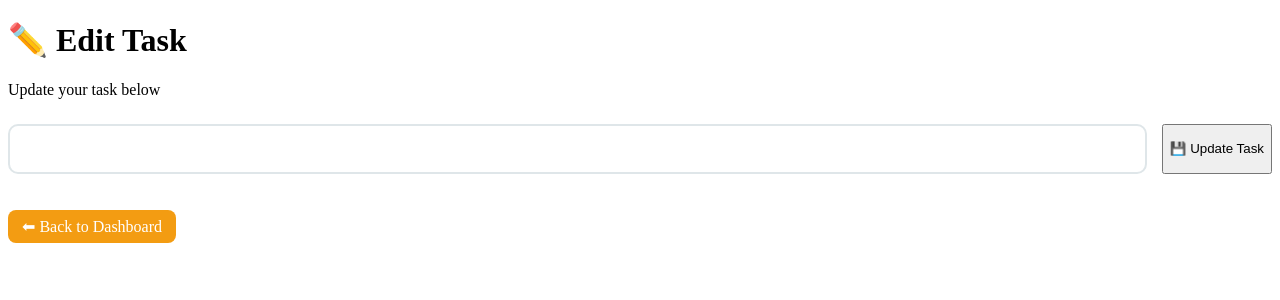
After one commit to Dheerajchauhan3107/TaskFlow-AI, a Flask app: template templates/edit.html in a window 1280 px wide. The commit adds this page. Shown: the top 300 px of the page. Run offline with Flask 3, Linux system fonts and the light colour scheme; the template is opened without the code that fills it, so the values that code supplies are empty.

Commit message:
Implemented edit task and live dashboard statistics

```diff
--- a/app.py
+++ b/app.py
@@ -1,79 +1,89 @@
 from flask import Flask, render_template, request, redirect, url_for
 import mysql.connector
-from mysql.connector import Error
-import os
-from dotenv import load_dotenv
-
-# Load environment variables from .env file
-load_dotenv()
 
 app = Flask(__name__)
 
-# MySQL Connection with error handling
-def get_db_connection():
-    try:
-        db = mysql.connector.connect(
-            host=os.getenv("DB_HOST", "localhost"),
-            user=os.getenv("DB_USER", "root"),
-            password=os.getenv("DB_PASSWORD"),
-            database=os.getenv("DB_NAME", "taskflow_ai")
-        )
-        return db
-    except Error as e:
-        print(f"Error connecting to MySQL: {e}")
-        return None
+# MySQL Connection
+db = mysql.connector.connect(
+    host="localhost",
+    user="root",
+    password="78103609210380",      # Agar password hai to yahan likho
+    database="taskflow_ai"
+)
 
-# Initialize database connection
-db = get_db_connection()
-if db:
-    cursor = db.cursor()
-else:
-    print("Failed to connect to database")
-    cursor = None
+cursor = db.cursor()
 
 
 @app.route("/")
 def home():
-    try:
-        if not cursor:
-            return "Database connection error", 500
-        cursor.execute("SELECT * FROM tasks")
-        tasks = cursor.fetchall()
-        return render_template("index.html", tasks=tasks)
-    except Error as e:
-        print(f"Error fetching tasks: {e}")
-        return "Error fetching tasks", 500
+    cursor.execute("SELECT * FROM tasks")
+    tasks = cursor.fetchall()
+    return render_template("index.html", tasks=tasks)
 
 
 @app.route("/add", methods=["POST"])
 def add():
-    try:
-        task = request.form.get("task")
+    task = request.form.get("task")
 
-        if task and task.strip():
-            sql = "INSERT INTO tasks (title) VALUES (%s)"
-            values = (task.strip(),)
+    if task and task.strip():
+        sql = "INSERT INTO tasks (title) VALUES (%s)"
+        values = (task.strip(),)
 
-            cursor.execute(sql, values)
-            db.commit()
-    except Error as e:
-        print(f"Error adding task: {e}")
-        db.rollback()
+        cursor.execute(sql, values)
+        db.commit()
 
     return redirect(url_for("home"))
 
+# ==========================
+# Delete Task
+# ==========================
 
 @app.route("/delete/<int:id>")
 def delete(id):
-    try:
-        cursor.execute("DELETE FROM tasks WHERE id=%s", (id,))
-        db.commit()
-    except Error as e:
-        print(f"Error deleting task: {e}")
-        db.rollback()
+
+    cursor.execute("DELETE FROM tasks WHERE id=%s", (id,))
+    db.commit()
 
     return redirect(url_for("home"))
 
+# ==========================
+# Edit Task
+# ==========================
+
+@app.route("/edit/<int:id>", methods=["GET", "POST"])
+def edit(id):
+
+    if request.method == "POST":
+
+        new_task = request.form.get("task")
+
+        if new_task and new_task.strip():
+
+            cursor.execute(
+                "UPDATE tasks SET title=%s WHERE id=%s",
+                (new_task.strip(), id)
+            )
+
+            db.commit()
+
+        return redirect(url_for("home"))
+
+    cursor.execute(
+        "SELECT * FROM tasks WHERE id=%s",
+        (id,)
+    )
+
+    task = cursor.fetchone()
+
+    return render_template(
+        "edit.html",
+        task=task
+    )
+
+
+# ==========================
+# Run Application
+# ==========================
 
 if __name__ == "__main__":
     app.run(debug=True)
--- a/static/style.css
+++ b/static/style.css
@@ -1,23 +1,100 @@
 .add-task form{
     display:flex;
-    gap:10px;
-    margin:20px 0;
+    gap:15px;
+    margin:25px 0;
 }
 
 .add-task input{
     flex:1;
-    padding:12px;
+    padding:14px;
     font-size:16px;
-    border:1px solid #ccc;
-    border-radius:8px;
+    border:2px solid #dfe6e9;
+    border-radius:10px;
+    outline:none;
+    transition:.3s;
+}
+
+.add-task input:focus{
+    border-color:#0984e3;
+    box-shadow:0 0 8px rgba(9,132,227,.25);
 }
 
 .task-card{
     display:flex;
+    justify-content:space-between;
     align-items:center;
+    background:#ffffff;
+    padding:15px 20px;
+    margin-top:15px;
+    border-radius:12px;
+    box-shadow:0 4px 12px rgba(0,0,0,.08);
+    transition:.3s;
+}
+
+.task-card:hover{
+    transform:translateY(-3px);
+    box-shadow:0 8px 18px rgba(0,0,0,.12);
+}
+
+.task-left{
+    display:flex;
+    align-items:center;
+    gap:12px;
+}
+
+.task-left input{
+    width:18px;
+    height:18px;
+    cursor:pointer;
+}
+
+.task-left span{
+    font-size:17px;
+    color:#2d3436;
+    font-weight:500;
+}
+
+.actions{
+    display:flex;
     gap:10px;
-    padding:12px;
-    margin-top:10px;
-    background:#f5f5f5;
+}
+
+.edit-btn{
+    text-decoration:none;
+    background:#f39c12;
+    color:white;
+    padding:8px 14px;
     border-radius:8px;
+    transition:.3s;
 }
+
+.edit-btn:hover{
+    background:#d68910;
+}
+
+.delete-btn{
+    text-decoration:none;
+    background:#e74c3c;
+    color:white;
+    padding:8px 14px;
+    border-radius:8px;
+    transition:.3s;
+}
+
+.delete-btn:hover{
+    background:#c0392b;
+}
+
+.empty{
+    justify-content:center;
+    text-align:center;
+    flex-direction:column;
+}
+
+.empty h3{
+    margin-bottom:10px;
+}
+
+.empty p{
+    color:#636e72;
+}
--- /dev/null
+++ b/templates/edit.html
@@ -0,0 +1,49 @@
+<!DOCTYPE html>
+<html lang="en">
+
+<head>
+    <meta charset="UTF-8">
+    <meta name="viewport" content="width=device-width, initial-scale=1.0">
+    <title>Edit Task - TaskFlow AI</title>
+
+    <link rel="stylesheet" href="{{ url_for('static', filename='style.css') }}">
+</head>
+
+<body>
+
+<div class="container">
+
+    <header>
+        <h1>✏️ Edit Task</h1>
+        <p>Update your task below</p>
+    </header>
+
+    <section class="add-task">
+
+        <form action="{{ url_for('edit', id=task.id) }}" method="POST">
+
+            <input
+                type="text"
+                name="task"
+                value="{{ task.title }}"
+                required>
+
+            <button type="submit" class="add-btn">
+                💾 Update Task
+            </button>
+
+        </form>
+
+    </section>
+
+    <br>
+
+    <a href="{{ url_for('home') }}" class="edit-btn">
+        ⬅ Back to Dashboard
+    </a>
+
+</div>
+
+</body>
+
+</html>
```
Also changed, not shown: templates/index.html (+22 -11 lines).
